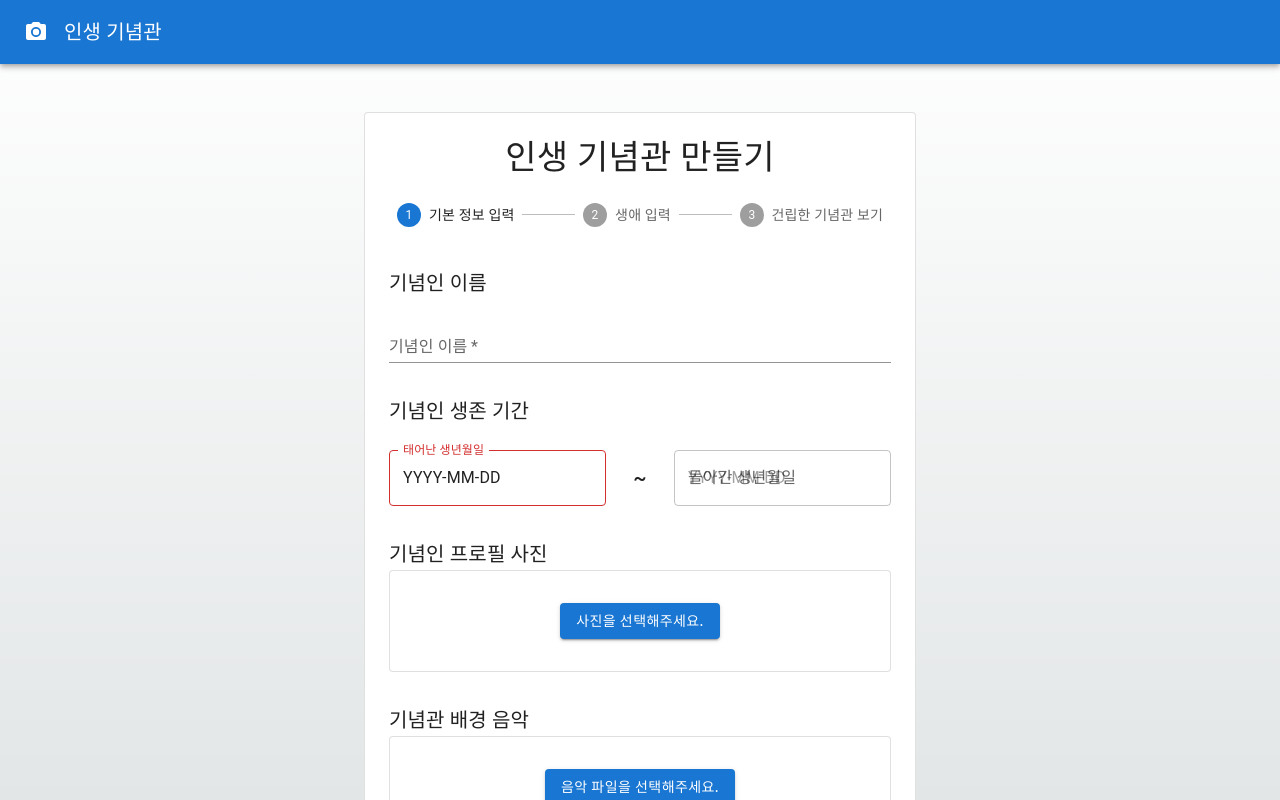
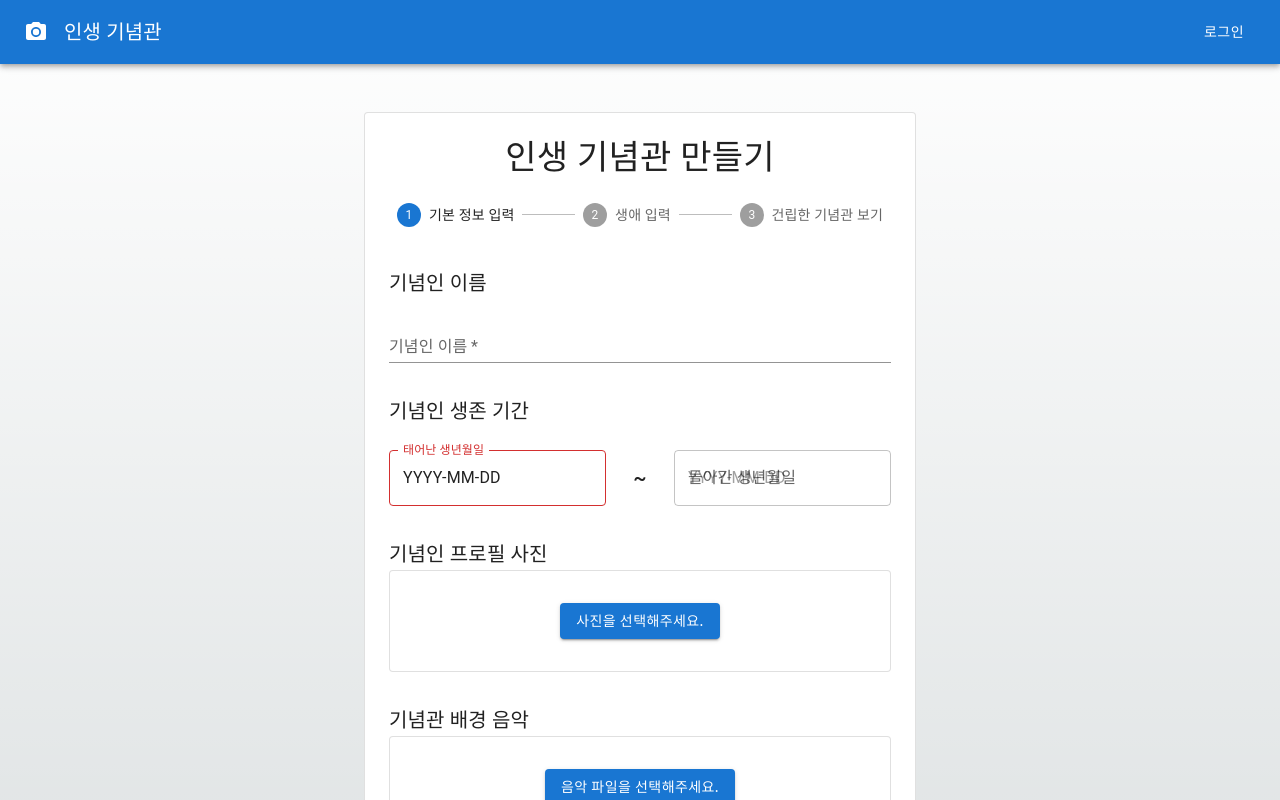
Before and after one commit to Genithlabs/Memorial, a Next.js app: page /form in a window 1280 px wide. Shown: the top 800 px of the page. Built offline with nearby package versions, Linux system fonts and the light colour scheme; no server answers.

Commit message:
header 에 로그인/로그아웃 버튼을 추가합니다

```diff
--- a/components/common/Header.tsx
+++ b/components/common/Header.tsx
@@ -1,24 +1,35 @@
+import { useSession, signOut } from "next-auth/react";
 import Toolbar from "@mui/material/Toolbar";
 import CameraIcon from "@mui/icons-material/PhotoCamera";
 import Typography from "@mui/material/Typography";
 import AppBar from "@mui/material/AppBar";
+import Button from "@mui/material/Button";
 import Link from "next/link";
 
 export default function Header() {
+	const { data: session, status } = useSession();
+
 	return (
-		<>
 		<AppBar position="relative">
 			<Toolbar>
-					<Link href={"/"}>
-	                    <span style={{ display: 'flex', alignItems: 'center' }}>
+				<Link href="/" passHref>
+					<span style={{ display: 'flex', alignItems: 'center', cursor: 'pointer' }}>
 						<CameraIcon sx={{ mr: 2 }} />
 						<Typography variant="h6" color="inherit" noWrap>
 							인생 기념관
 						</Typography>
 					</span>
 				</Link>
+				<div style={{ marginLeft: 'auto' }}>
+					{status === "authenticated" ? (
+						<Button color="inherit" onClick={() => signOut({ callbackUrl: '/' })}>로그아웃</Button>
+					) : (
+						<Link href="/signin" passHref>
+							<Button color="inherit">로그인</Button>
+						</Link>
+					)}
+				</div>
 			</Toolbar>
 		</AppBar>
-		</>
-	)
+	);
 }
```
Lines whose indentation alone changed are shown as unchanged.
